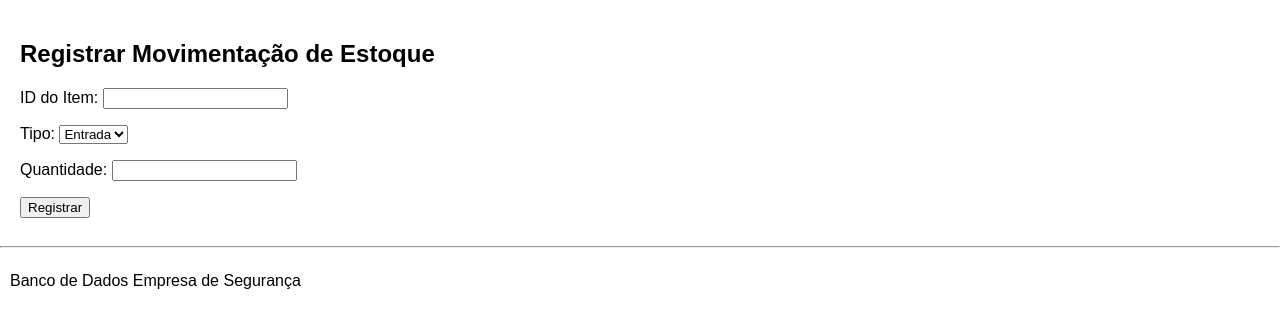
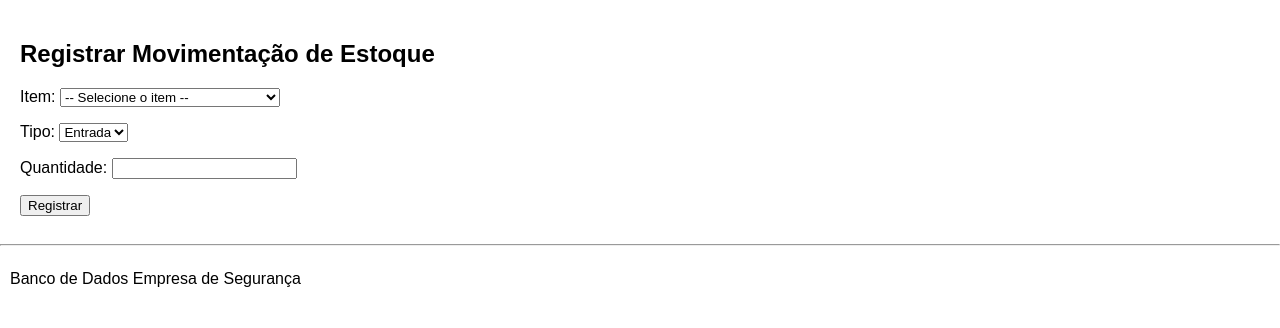
Before and after one commit to Lei-di/prototipoBD, a PHP site: template views/estoque_formulario.php in a window 1280 px wide. Shown: the top 328 px of the page. Run offline with PHP 8.4, Linux system fonts and the light colour scheme; the template is opened without the code that fills it, so the values that code supplies are empty.

Commit message:
ids de cadastro

```diff
--- a/views/estoque_formulario.php
+++ b/views/estoque_formulario.php
@@ -1,4 +1,6 @@
 <?php
+// views/estoque_formulario.php
+
 // Esta variável $mensagem é definida pelo Controller
 if (isset($mensagem)) {
     echo "<p style='color:red;'>" . htmlspecialchars($mensagem) . "</p>";
@@ -7,20 +9,28 @@ if (isset($mensagem)) {
 
 <h2>Registrar Movimentação de Estoque</h2>
 <form method="POST" action="index.php?action=registrarMovimentacao">
+
     <p>
-        <label>ID do Item:</label>
-        <input type="number" name="item_id">
+        <label>Item:</label>
+        <select name="item_id" required>
+            <option value="">-- Selecione o item --</option>
+            <option value="1">1 - Câmera Dome G4</option>
+            <option value="2">2 - Pistola Taurus TH9</option>
+            <option value="3">3 - Munição 9mm (Caixa com 50)</option>
+            <option value="4">4 - Colete Balístico Nível IIIA</option>
+            <option value="5">5 - Rádio Comunicador HT</option>
+        </select>
     </p>
     <p>
         <label>Tipo:</label>
-        <select name="tipo">
+        <select name="tipo" required>
             <option value="ENTRADA">Entrada</option>
             <option value="SAIDA">Saída</option>
         </select>
     </p>
     <p>
         <label>Quantidade:</label>
-        <input type="number" name="quantidade">
+        <input type="number" name="quantidade" required>
     </p>
     <button type="submit">Registrar</button>
 </form>
```
Also changed, not shown: views/usuario_formulario.php (+10 -3 lines).
